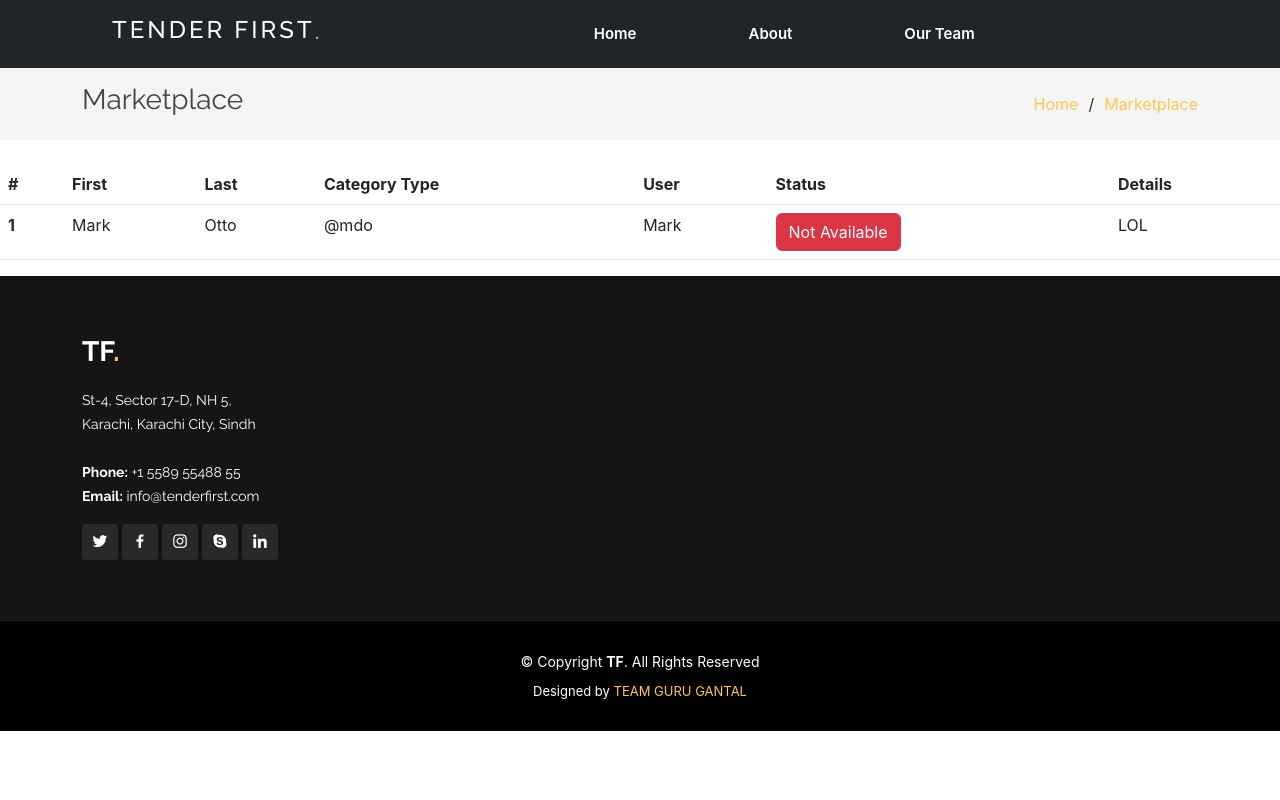
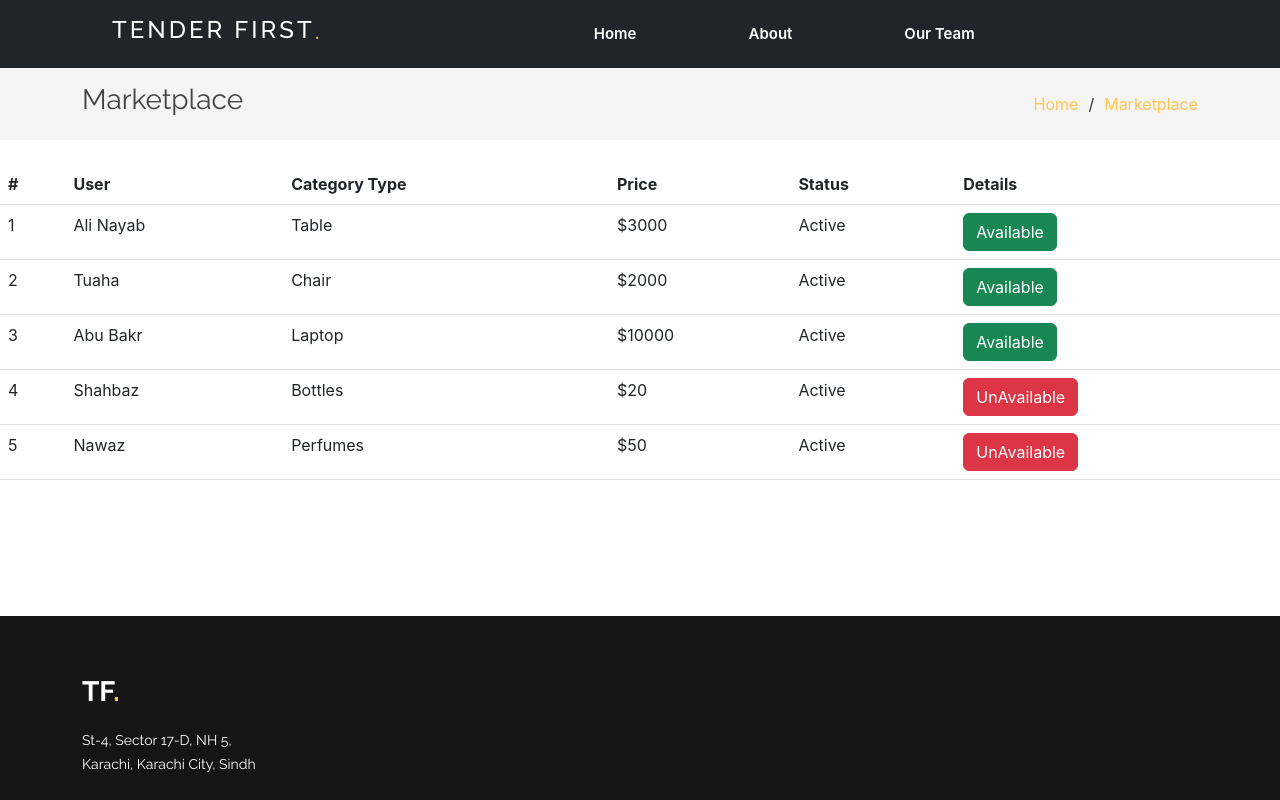
Before and after one commit to NayabNathani/TenderFirst-Frontend, a React (Create React App) app: page /Marketplace in a window 1280 px wide. Shown: the top 800 px of the page. Built offline with nearby package versions, Linux system fonts and the light colour scheme.

Commit message:
New Features Added

```diff
--- a/package.json
+++ b/package.json
@@ -13,6 +13,7 @@
     "react-bootstrap": "^2.6.0",
     "react-components": "^0.5.1",
     "react-dom": "^18.2.0",
+    "react-paginate": "^8.1.4",
     "react-router-dom": "^6.4.4",
     "react-scripts": "5.0.1",
     "react-select": "^5.7.0",
--- a/src/components/MarketpalceCompo/MarketPlaceComp.js
+++ b/src/components/MarketpalceCompo/MarketPlaceComp.js
@@ -1,49 +1,118 @@
-import React,{useState} from "react";
+import React from "react";
 import Button from 'react-bootstrap/Button';
-import Card from 'react-bootstrap/Card';
+
 
 const MarketPlaceComp = () => {
 
-    const [isAvailable, setIsAvailable] = useState(false);
+  const users = [
 
-    const handleClick = () => {
-        setIsAvailable(!isAvailable);
+    {
+      _id:"1",
+      name:"Ali Nayab",
+      catType: 'Table',
+      price: 3000,
+      subscription:{
+        status:"active"
+      },
+      isAvailable:'Available'
+    },
+    {
+      _id:"2",
+      name:"Tuaha",
+      catType: 'Chair',
+      price: 2000,
+      subscription:{
+        status:"active"
+      },
+      isAvailable:'Available'
+    },
+    {
+      _id:"3",
+      name:"Abu Bakr",
+      catType: 'Laptop',
+      price: 10000,
+      subscription:{
+        status:"active"
+      },
+     isAvailable:'Available'
+    },
+    {
+      _id:"4",
+      name:"Shahbaz",
+      catType: 'Bottles',
+      price: 20,
+      subscription:{
+        status:"active"
+      },
+      isAvailable:'UnAvailable'
+    },
+    {
+      _id:"5",
+      name:"Nawaz",
+      catType: 'Perfumes',
+      price: 50,
+      subscription:{
+        status:"active"
+      },
+      isAvailable:'UnAvailable'
+    },
+];
+    // const [isAvailable, setIsAvailable] = useState(false);
+    const handleClick = (userId) => {
+        console.log(userId)
       };
 
-    const buttonClass = isAvailable ? 'btn btn-success' : 'btn btn-danger';
+
+
+
 
   return (
     <>
-      <table class="table table-hover">
+      <table className="table table-hover">
         <thead>
           <tr>
             <th scope="col">#</th>
-            <th scope="col">First</th>
-            <th scope="col">Last</th>
+            <th scope="col">User</th>
             <th scope="col">Category Type</th>
-            <th scope="col">User</th>
+            <th scope="col">Price</th>
             <th scope="col">Status</th>
             <th scope="col">Details</th>
           </tr>
         </thead>
         <tbody>
-          <tr>
-            <th scope="row">1</th>
-            <td>Mark</td>
-            <td>Otto</td>
-            <td>@mdo</td>
-            <td>Mark</td>
-            <td>
-              <button onClick={handleClick} type="button" class={buttonClass}>
-                {isAvailable ? "Available" : "Not Available"}
-              </button>
-            </td>
-            <td>LOL</td>
-          </tr>
+        {
+            users.map(item=>(
+              <Row
+              handleClick={handleClick}
+              key={item._id}
+              item={item}
+              />
+            ))
+          }
         </tbody>
       </table>
+
+                <br/><br/><br/><br/><br/>
     </>
   );
 };
 
 export default MarketPlaceComp;
+
+function Row({item, handleClick}){
+  const buttonClass = item.isAvailable === 'Available' ? 'btn btn-success' : 'btn btn-danger';
+  return(
+    <tr>
+      <td>{item._id}</td>
+      <td>{item.name}</td>
+      <td>{item.catType}</td>
+      <td>${item.price}</td>
+      <td>{item.subscription.status==='active' ? 'Active' : 'Not Active'}</td>
+      <td>
+        <Button onClick={()=>handleClick(item._id)} className={buttonClass}>
+        {item.isAvailable}
+        </Button>
+      </td>
+    </tr>
+  )
+}
```
Also changed, not shown: 1 other file (tests, documents, lock files or other folders).
